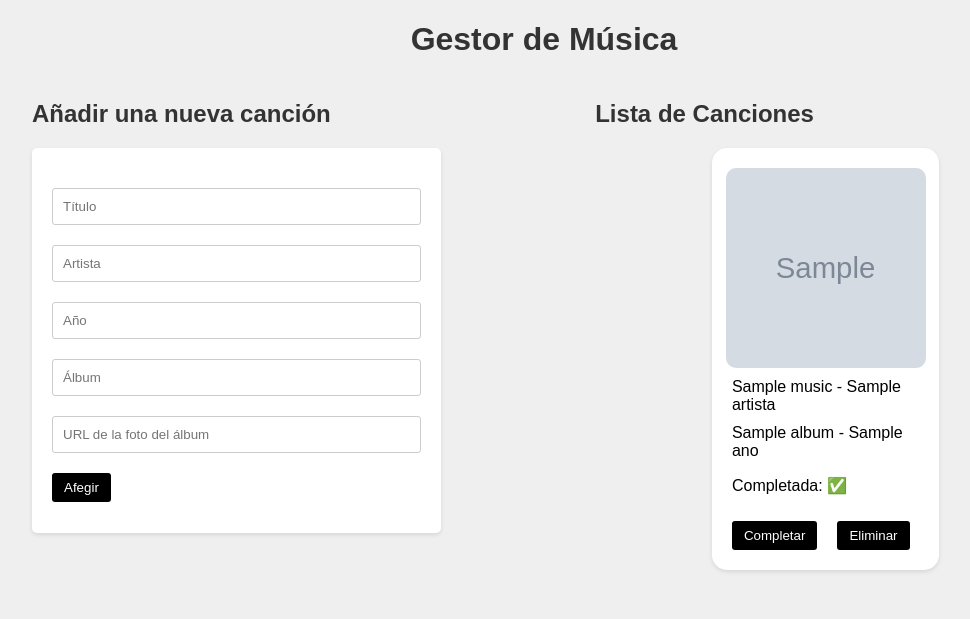
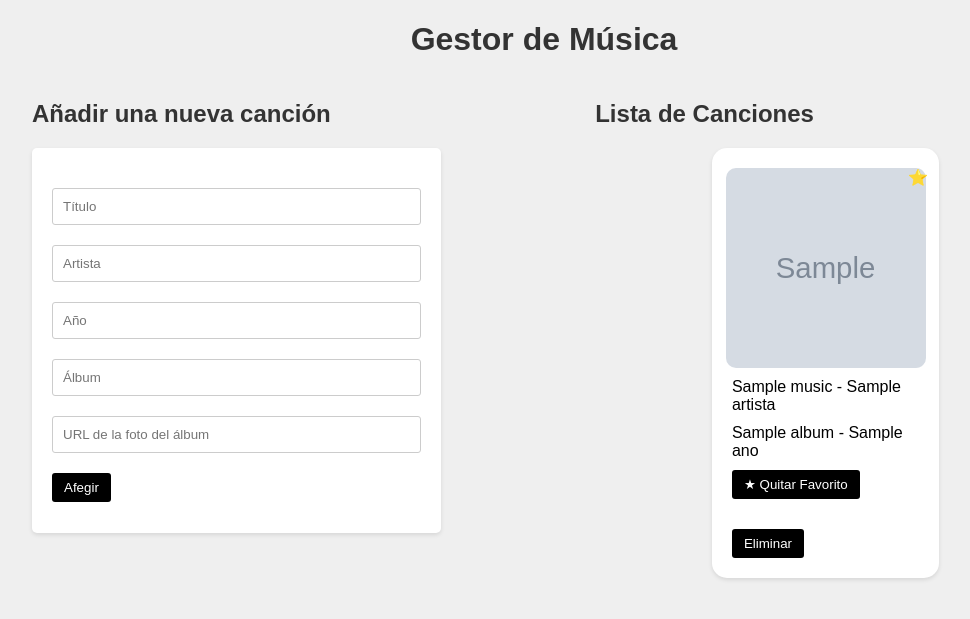
Before and after one commit to CodeXJUAN/Music-Managment-Web, a Flask app: page / in a window 1280 px wide. Shown: the top 619 px of the page, without its empty margins (96-1066 px from the left). Run offline with Flask 3, Linux system fonts and the light colour scheme; grey boxes marked "Sample" are stand-in pictures; a database or web service that is not in the repository returns one stand-in record (values such as "Sample title").

Commit message:
feat(music-manager): add favorite functionality to music entries
Introduce the ability to mark music entries as favorites. This includes:
- Adding a new `.fav` CSS class for styling the favorite indicator
- Creating new routes `/Musics/<titulo>/favorito` and `/Musics/<titulo>/nofavorito` to handle favorite status updates
- Updating the `index.html` template to display favorite indicators and toggle buttons

```diff
--- a/app.py
+++ b/app.py
@@ -38,9 +38,14 @@ def añadir_music():
     db.Musics.insert_one(music)
     return redirect(url_for('home'))
 
-@app.route('/Musics/<titulo>/completar', methods=['POST'])
-def completar_music(titulo):
-    db.Musics.update_one({"titulo": titulo}, {"$set": {"completada": True}})
+@app.route('/Musics/<titulo>/favorito', methods=['POST'])
+def favorito_music(titulo):
+    db.Musics.update_one({"titulo": titulo}, {"$set": {"enFavorito": True}})
+    return redirect(url_for('home'))
+
+@app.route('/Musics/<titulo>/nofavorito', methods=['POST'])
+def nofavorito_music(titulo):
+    db.Musics.update_one({"titulo": titulo}, {"$set": {"enFavorito": False}})
     return redirect(url_for('home'))
 
 @app.route('/Musics/<titulo>/eliminar', methods=['POST'])
--- a/static/css/style.css
+++ b/static/css/style.css
@@ -59,6 +59,15 @@ h1, h2 {
     height: 200px;
     object-fit: cover;
     border-radius: 10px;
+}
+
+.fav {
+    display: flex;
+    justify-content: flex-end;
+    align-items: flex-end;
+    text-align: right;
+    position: absolute;
+    width: 16%;
 }
 
 .divButons {
@@ -128,6 +137,9 @@ form[action="/Musics"] {
 
 /* Media query for mobile devices */
 @media (max-width: 768px) {
+    .fav {
+        width: 79%;
+    }
     .container {
         flex-direction: column;
         align-items: center;
--- a/templates/index.html
+++ b/templates/index.html
@@ -7,11 +7,6 @@
     <title>Gestor de Música</title>
 </head>
 <body>
-    <div class="wave">
-        <span></span>
-        <span></span>
-        <span></span>
-      </div>
     <h1>Gestor de Música</h1>
     <div class="container">
         <div class="left">
@@ -28,9 +23,16 @@
         <div class="right">
             <h2>Lista de Canciones</h2>
             <ul class="ul">
-                    {% for music in Musics %}
+                {% for music in Musics if music.enFavorito %}
                     <li class="li">
                         <div class="card">
+                            <div class="fav">
+                                {% if not music.enFavorito %}
+                                    -
+                                {% else %}
+                                    ⭐
+                                {% endif %}
+                            </div>
                             <div class="card_Foto">
                                 <img src="{{ music.foto }}" alt="Foto del álbum" class="foto">
                             </div>
@@ -43,13 +45,64 @@
                                         <li class="liInfo">{{ music.album }} - {{ music.ano }}</li>
                                     </div>
                                 </ul>
+                                <div class="divButons">
+                                    {% if not music.enFavorito %}
+                                    <form action="/Musics/{{ music.titulo }}/favorito" method="post" style="display:inline;">
+                                        <button type="submit" class="favorite-btn">
+                                            ☆ Favorito
+                                        </button>
+                                    </form>
+                                    {% else %}
+                                    <form action="/Musics/{{ music.titulo }}/nofavorito" method="post" style="display:inline;">
+                                        <button type="submit" class="favorite-btn active">
+                                            ★ Quitar Favorito
+                                        </button>
+                                    </form>
+                                    {% endif %}
+                                    <form action="/Musics/{{ music.titulo }}/eliminar" method="post" style="display:inline;">
+                                        <button type="submit">Eliminar</button>
+                                    </form>
+                                </div>
+                            </div>
+                        </div>
+                    </li>
+                {% endfor %}
+                {% for music in Musics if not music.enFavorito %}
+                    <li class="li">
+                        <div class="card">
+                            <div class="fav">
+                                {% if not music.enFavorito %}
+                                    -
+                                {% else %}
+                                    ⭐
+                                {% endif %}
+                            </div>
+                            <div class="card_Foto">
+                                <img src="{{ music.foto }}" alt="Foto del álbum" class="foto">
+                            </div>
+                            <div class="card_Info">
+                                <ul class="ulInfo">
                                     <div>
-                                        <p>Completada: {% if music.completada %} ✅ {% else %} ❌ {% endif %}</p>
+                                        <li class="liInfo">{{ music.titulo }} - {{ music.artista }}</li>
                                     </div>
+                                    <div>
+                                        <li class="liInfo">{{ music.album }} - {{ music.ano }}</li>
+                                    </div>
+                                </ul>
                                 <div class="divButons">
-                                        <form action="/Musics/{{ music.titulo }}/completar" method="post" style="display:inline;">
-                                            <button type="submit">Completar</button>
+                                    {% if not music.enFavorito %}
+                                    <form action="/Musics/{{ music.titulo }}/favorito" method="post" style="display:inline;">
+                                        <button type="submit" class="favorite-btn">
+                                            ☆ Favorito
+                                        </button>
                                     </form>
+                                    {% else %}
+                                    <form action="/Musics/{{ music.titulo }}/nofavorito" method="post" style="display:inline;">
+                                        <button type="submit" class="favorite-btn active">
+                                            ★ Quitar Favorito
+                                        </button>
+                                    </form>
+                                    {% endif %}
                                     <form action="/Musics/{{ music.titulo }}/eliminar" method="post" style="display:inline;">
                                         <button type="submit">Eliminar</button>
                                     </form>
```
Lines whose indentation alone changed are shown as unchanged.
